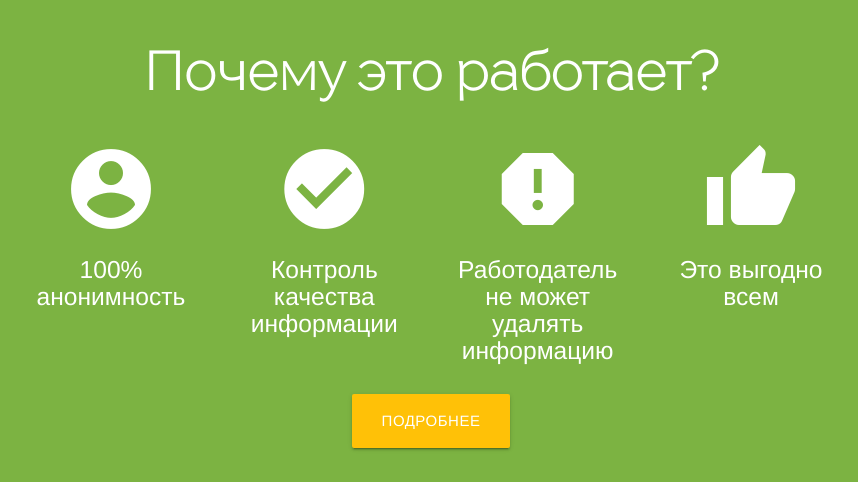
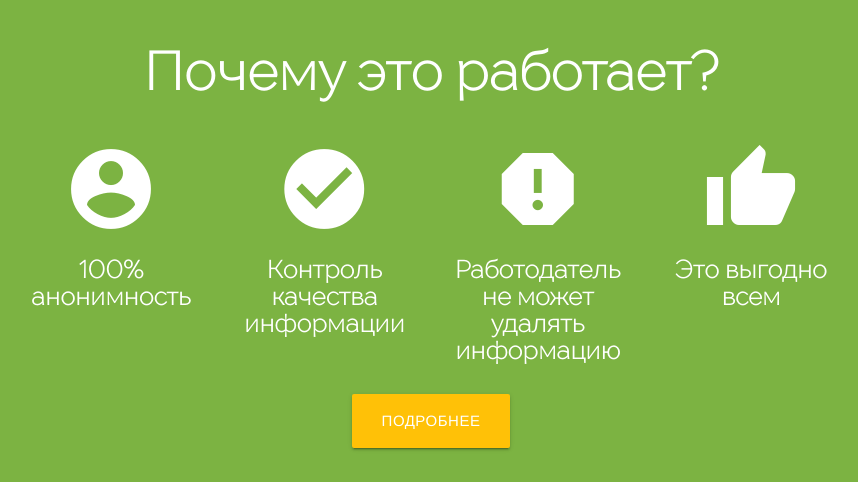
Before and after one commit to Lookyan/goodwork, a Django app: page / in a window 1280 px wide. Shown: the part 2613-3095 px from the top of the page, without its empty margins (209-1067 px from the left). Run offline with Django 3.2, Linux system fonts and the light colour scheme; some libraries are stand-ins or nearby versions; some web fonts are replaced.

Commit message:
style fix

```diff
--- a/static/style.css
+++ b/static/style.css
@@ -395,3 +395,8 @@ input[type=range]+.thumb .value {
 .transit-top {
     margin-bottom: -7px;
 }
+
+.dr-font {
+    font-family: ttdrugs;
+    font-weight: bold;
+}
--- a/templates/main.html
+++ b/templates/main.html
@@ -160,19 +160,19 @@
     <div class="row">
         <div class="col s2 offset-s2 center-align">
             <i class="material-icons white-text md-96">account_circle</i>
-            <h5 class="white-text">100% анонимность</h5>
+            <h5 class="white-text dr-font">100% анонимность</h5>
         </div>
         <div class="col s2 center-align">
             <i class="material-icons white-text md-96">check_circle</i>
-            <h5 class="white-text">Контроль качества информации</h5>
+            <h5 class="white-text dr-font">Контроль качества информации</h5>
         </div>
         <div class="col s2 center-align">
             <i class="material-icons white-text md-96">report</i>
-            <h5 class="white-text">Работодатель не может удалять информацию</h5>
+            <h5 class="white-text dr-font">Работодатель не может удалять информацию</h5>
         </div>
         <div class="col s2 center-align">
             <i class="material-icons white-text md-96">thumb_up</i>
-            <h5 class="white-text">Это выгодно всем</h5>
+            <h5 class="white-text dr-font">Это выгодно всем</h5>
         </div>
     </div>
     <div class="row">
--- a/templates/signin.html
+++ b/templates/signin.html
@@ -30,8 +30,7 @@
                 </div>
                 <div class="row">
                     <div class="input-field col s12 center-align">
-                        <button class="btn waves-effect waves-light btn-large light-green darken-4" type="submit" name="action">Войти
-                            <i class="material-icons right">forward</i>
+                        <button class="btn waves-effect waves-light btn-large amber darken-2" type="submit" name="action">Войти
                         </button>
                     </div>
                 </div>
--- a/templates/signup.html
+++ b/templates/signup.html
@@ -34,7 +34,7 @@
                 {% endfor %}
                 <div class="row">
                     <div class="col s12 input-field center-align">
-                        <input class="btn-large light-green darken-3" type="submit" value="Зарегистрироваться" />
+                        <input class="btn-large amber darken-1" type="submit" value="Зарегистрироваться" />
                     </div>
                 </div>
             </div>
```
